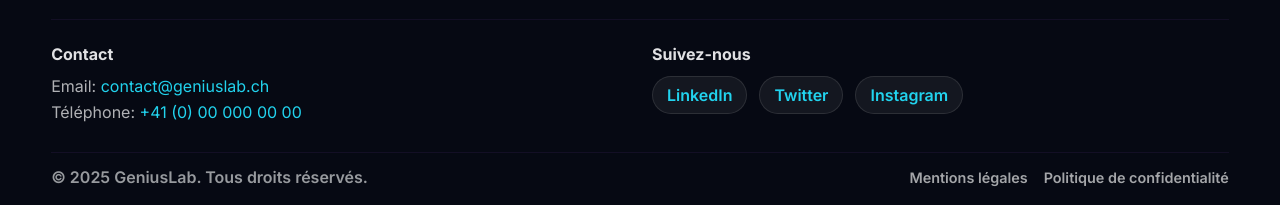
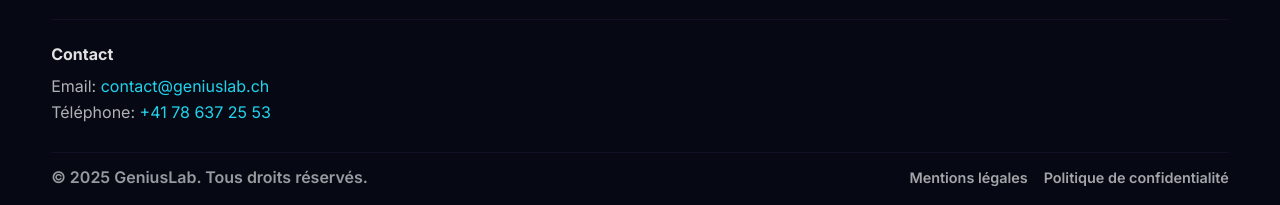
Before and after one commit to geniuslab-ch/Innovation, a plain HTML site: page index.html in a window 1280 px wide. Shown: the part 5514-5719 px from the top of the page. Drawn offline with Linux system fonts and the light colour scheme; a script that the page names is missing.

Commit message:
Update index.html

```diff
--- a/index.html
+++ b/index.html
@@ -379,15 +379,7 @@
       <div class="footer-section">
         <h4>Contact</h4>
         <p>Email: <a href="mailto:contact@geniuslab.ch">contact@geniuslab.ch</a></p>
-        <p>Téléphone: <a href="tel:+41000000000">+41 (0) 00 000 00 00</a></p>
-      </div>
-      <div class="footer-section">
-        <h4>Suivez-nous</h4>
-        <div class="social-links">
-          <a href="#" aria-label="LinkedIn">LinkedIn</a>
-          <a href="#" aria-label="Twitter">Twitter</a>
-          <a href="#" aria-label="Instagram">Instagram</a>
-        </div>
+        <p>Téléphone: <a href="tel:+41000000000">+41 78 637 25 53</a></p>
       </div>
     </div>
 
```
